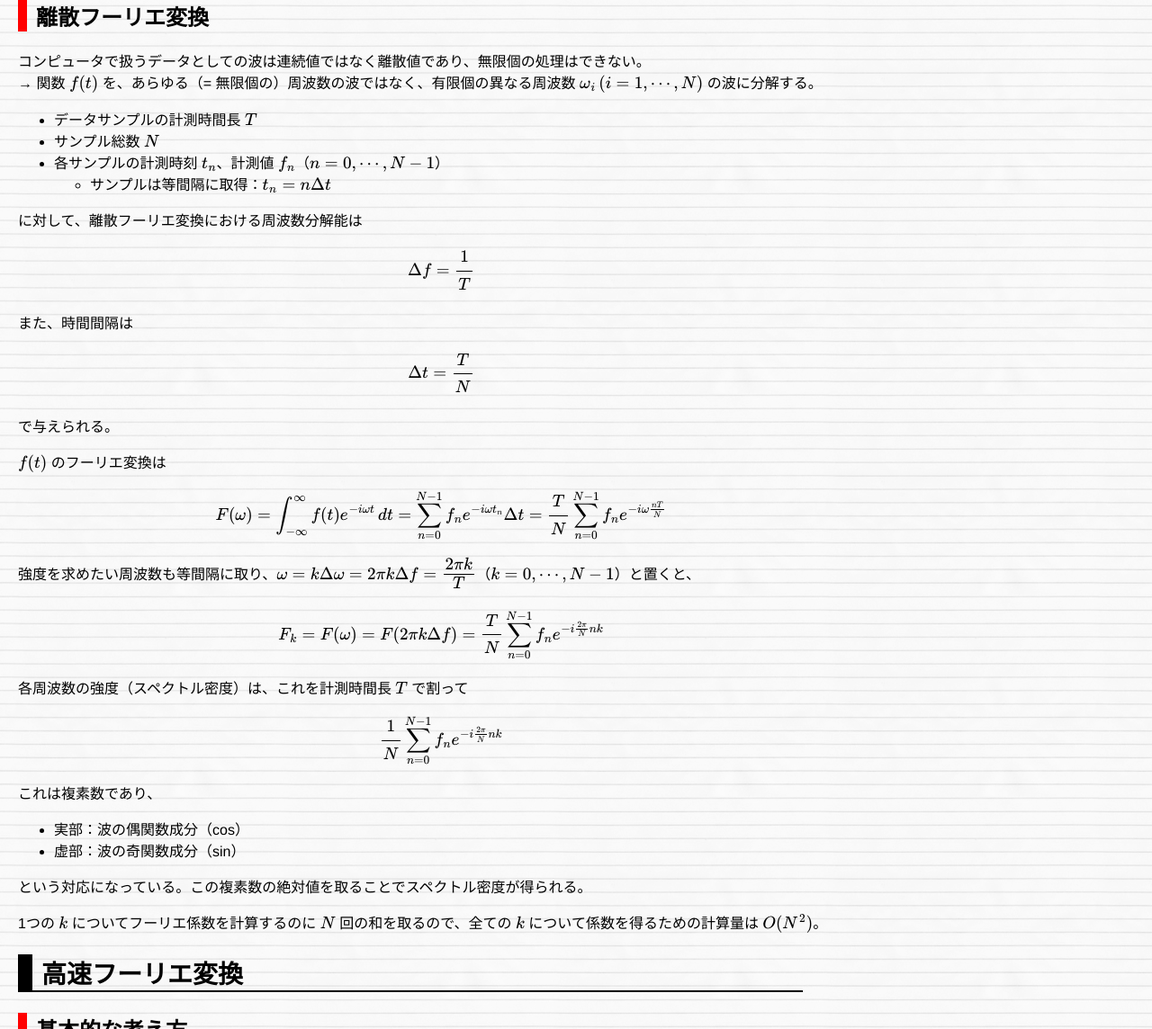
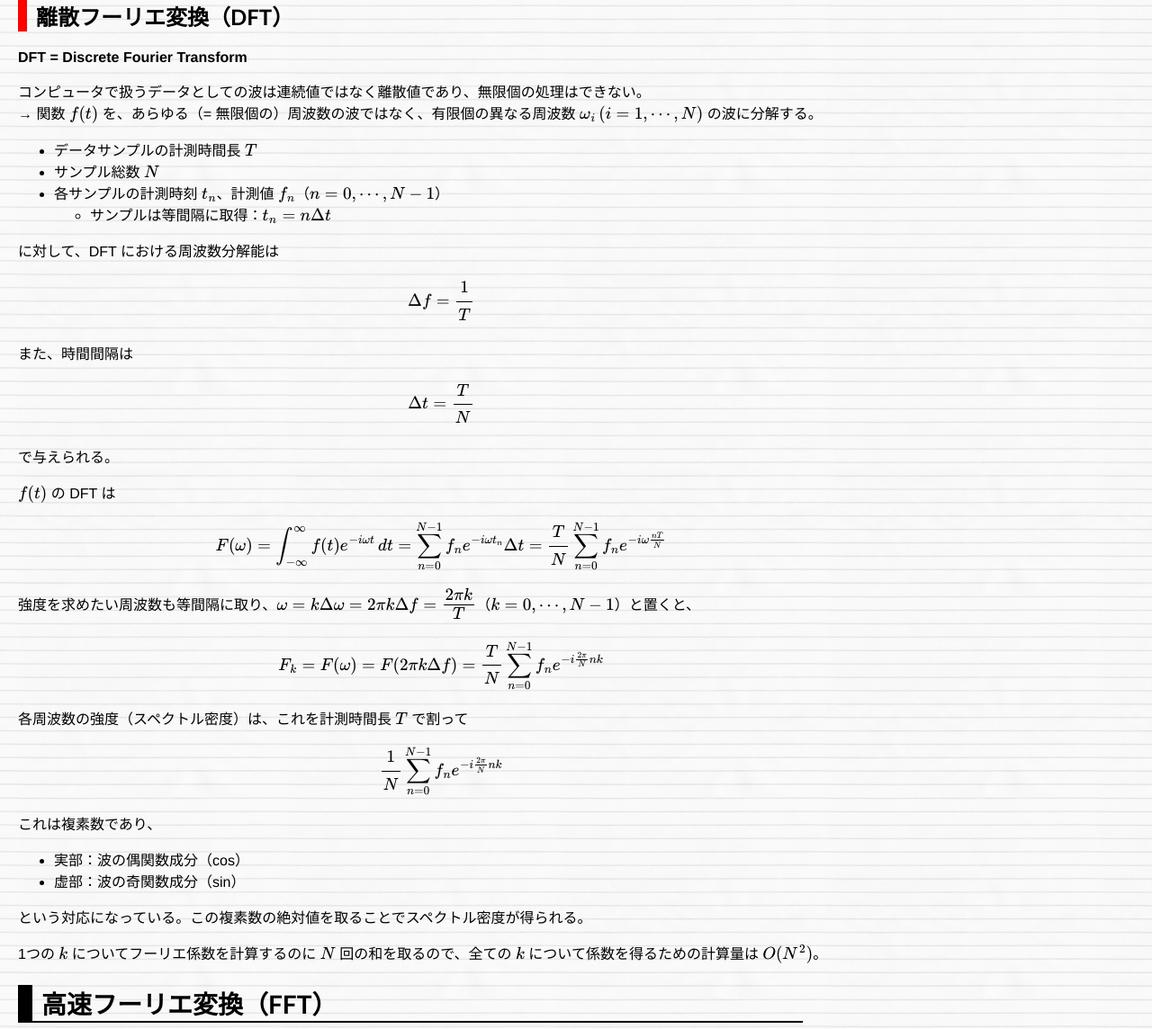
Before and after one commit to hkawabata/technical-note, a Jekyll site: the page built from docs/note/Algorithm/fft.md, in a window 1280 px wide and 1400 px high, scrolled down 1718 px. Shown: the part 256-1400 px from the top of the window at 90% size. Built offline with Jekyll 4.4.1, drawn with Linux system fonts in a browser that asks for light colours; nearby versions of some CDN libraries; our own code applies the rules of GitHub Pages for plain Markdown files; formulas are drawn with MathJax 3; some of the changed text lies outside the part shown.

Commit message:
Update fft.md

```diff
--- a/docs/note/Algorithm/fft.md
+++ b/docs/note/Algorithm/fft.md
@@ -35,7 +35,9 @@ $$f(t) = \displaystyle \cfrac{1}{2\pi} \int_{-\infty}^{\infty} F(\omega) e^{i\om
 ![Unknown-11](https://user-images.githubusercontent.com/13412823/75129160-12ce7b00-570b-11ea-9300-3e9b341a6c6f.png)
 
 
-## 離散フーリエ変換
+## 離散フーリエ変換（DFT）
+
+**DFT = Discrete Fourier Transform**
 
 コンピュータで扱うデータとしての波は連続値ではなく離散値であり、無限個の処理はできない。
 → 関数 $$f(t)$$ を、あらゆる（= 無限個の）周波数の波ではなく、有限個の異なる周波数 $$\omega_i\,(i = 1, \cdots , N)$$ の波に分解する。
@@ -45,7 +47,7 @@ $$f(t) = \displaystyle \cfrac{1}{2\pi} \int_{-\infty}^{\infty} F(\omega) e^{i\om
 - 各サンプルの計測時刻 $$t_n$$、計測値 $$f_n$$（$$n = 0, \cdots, N-1$$）
   - サンプルは等間隔に取得：$$t_n = n \Delta t$$
 
-に対して、離散フーリエ変換における周波数分解能は
+に対して、DFT における周波数分解能は
 
 $$\Delta f = \cfrac{1}{T}$$
 
@@ -55,7 +57,7 @@ $$\Delta t = \cfrac{T}{N}$$
 
 で与えられる。
 
-$$f(t)$$ のフーリエ変換は
+$$f(t)$$ の DFT は
 
 $$
 F(\omega) = \displaystyle \int_{-\infty}^{\infty} f(t) e^{-i\omega t} \,dt
@@ -86,7 +88,9 @@ $$
 
 1つの $$k$$ についてフーリエ係数を計算するのに $$N$$ 回の和を取るので、全ての $$k$$ について係数を得るための計算量は $$O(N^2)$$。
 
-# 高速フーリエ変換
+# 高速フーリエ変換（FFT）
+
+**FFT = Fast Fourier Transform**
 
 ## 基本的な考え方
 
```
